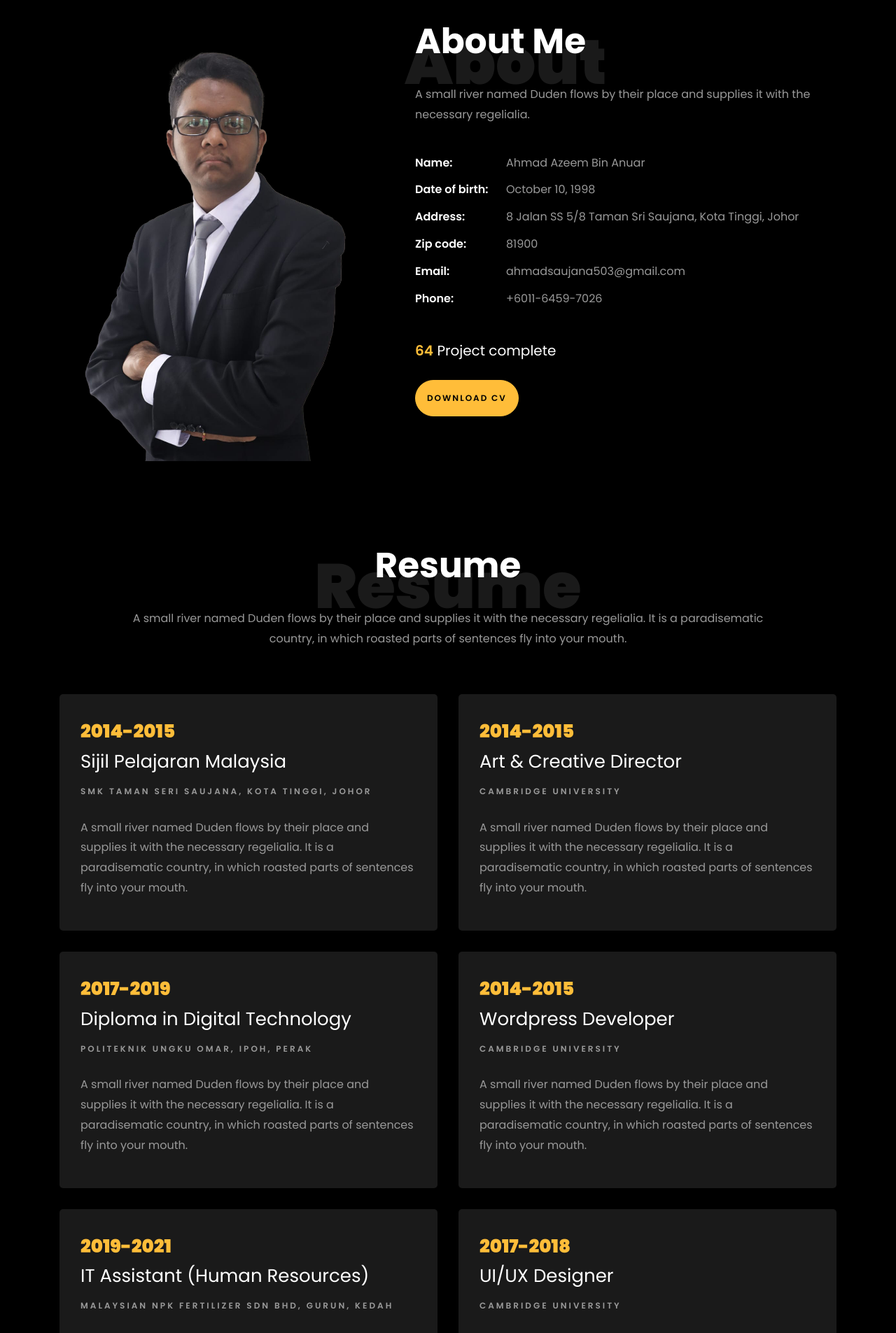
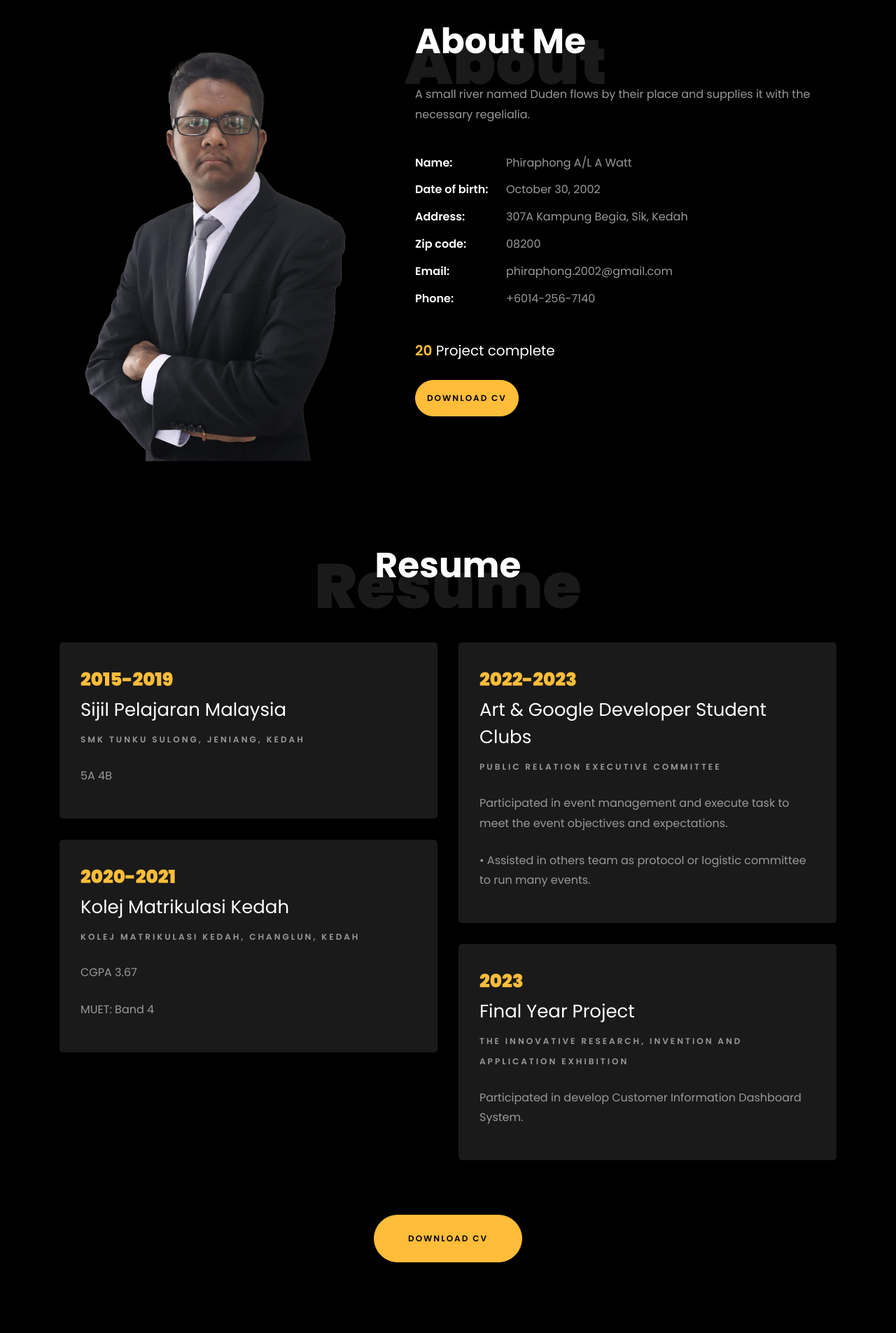
Before and after one commit to Syafuuuuu/Assigment2-SKIG3013, a Flask app: page /Phong in a window 1280 px wide. Shown: the part 840-2745 px from the top of the page at 70% size. Run offline with Flask 3, Linux system fonts and the light colour scheme; some libraries are stand-ins or nearby versions; some web fonts are replaced.

Commit message:
Update Phiraphong-index.html

```diff
--- a/templates/Phiraphong-index.html
+++ b/templates/Phiraphong-index.html
@@ -27,7 +27,7 @@
 
     <nav class="navbar navbar-expand-lg navbar-dark ftco_navbar ftco-navbar-light site-navbar-target" id="ftco-navbar">
 	    <div class="container">
-	      <a class="navbar-brand" href="/">PHIRAPONG</a>
+	      <a class="navbar-brand" href="/">PHIRAPHONG</a>
 	      <button class="navbar-toggler js-fh5co-nav-toggle fh5co-nav-toggle" type="button" data-toggle="collapse" data-target="#ftco-nav" aria-controls="ftco-nav" aria-expanded="false" aria-label="Toggle navigation">
 	        <span class="oi oi-menu"></span> Menu
 	      </button>
@@ -57,8 +57,8 @@
 		          <div class="one-forth d-flex  align-items-center ftco-animate" data-scrollax=" properties: { translateY: '70%' }">
 		          	<div class="text">
 		          		<span class="subheading">Hello!</span>
-			            <h1 class="mb-4 mt-3">I'm <span>PHIRAPONG</span></h1>
-			            <h2 class="mb-4">Vice President of Education<br>UUM Toastmaster</h2>
+			            <h1 class="mb-4 mt-3">I'm <span>PHIRAPHONG</span></h1>
+
 		            </div>
 		          </div>
 	        	</div>
@@ -75,7 +75,7 @@
 		          <div class="one-forth d-flex align-items-center ftco-animate" data-scrollax=" properties: { translateY: '70%' }">
 		          	<div class="text">
 		          		<span class="subheading">Hello!</span>
-			            <h1 class="mb-4 mt-3">I'm an <span>UUM Undergraduate</span> based in Johor</h1>
+			            <h1 class="mb-4 mt-3">I'm an <span>UUM Undergraduate</span> based in Kedah</h1>
 		            </div>
 		          </div>
 	        	</div>
@@ -101,19 +101,19 @@
 		            <h2 class="mb-4">About Me</h2>
 		            <p>A small river named Duden flows by their place and supplies it with the necessary regelialia.</p>
 		            <ul class="about-info mt-4 px-md-0 px-2">
-		            	<li class="d-flex"><span>Name:</span> <span>Ahmad Azeem Bin Anuar</span></li>
-		            	<li class="d-flex"><span>Date of birth:</span> <span>October 10, 1998</span></li>
-		            	<li class="d-flex"><span>Address:</span> <span>8 Jalan SS 5/8 Taman Sri Saujana, Kota Tinggi, Johor</span></li>
-		            	<li class="d-flex"><span>Zip code:</span> <span>81900</span></li>
-		            	<li class="d-flex"><span>Email:</span> <span>ahmadsaujana503@gmail.com</span></li>
-		            	<li class="d-flex"><span>Phone: </span> <span>+6011-6459-7026</span></li>
+		            	<li class="d-flex"><span>Name:</span> <span>Phiraphong A/L A Watt</span></li>
+		            	<li class="d-flex"><span>Date of birth:</span> <span>October 30, 2002</span></li>
+		            	<li class="d-flex"><span>Address:</span> <span>307A Kampung Begia, Sik, Kedah</span></li>
+		            	<li class="d-flex"><span>Zip code:</span> <span>08200</span></li>
+		            	<li class="d-flex"><span>Email:</span> <span>phiraphong.2002@gmail.com</span></li>
+		            	<li class="d-flex"><span>Phone: </span> <span>+6014-256-7140</span></li>
 		            </ul>
 		          </div>
 		        </div>
 	          <div class="counter-wrap ftco-animate d-flex mt-md-3">
               <div class="text">
               	<p class="mb-4">
-	                <span class="number" data-number="64">0</span>
+	                <span class="number" data-number="20">0</span>
 	                <span>Project complete</span>
                 </p>
                 <p><a href="#" class="btn btn-primary py-3 px-3">Download CV</a></p>
@@ -130,49 +130,39 @@
           <div class="col-md-10 heading-section text-center ftco-animate">
           	<h1 class="big big-2">Resume</h1>
             <h2 class="mb-4">Resume</h2>
-            <p>A small river named Duden flows by their place and supplies it with the necessary regelialia. It is a paradisematic country, in which roasted parts of sentences fly into your mouth.</p>
           </div>
         </div>
     		<div class="row">
     			<div class="col-md-6">
     				<div class="resume-wrap ftco-animate">
-    					<span class="date">2014-2015</span>
+    					<span class="date">2015-2019</span>
     					<h2>Sijil Pelajaran Malaysia</h2>
-    					<span class="position">SMK Taman Seri Saujana, Kota Tinggi, Johor</span>
-    					<p class="mt-4">A small river named Duden flows by their place and supplies it with the necessary regelialia. It is a paradisematic country, in which roasted parts of sentences fly into your mouth.</p>
+    					<span class="position">SMK Tunku Sulong, Jeniang, Kedah</span>
+    					<p class="mt-4">5A 4B</p>
     				</div>
     				<div class="resume-wrap ftco-animate">
-    					<span class="date">2017-2019</span>
-    					<h2>Diploma in Digital Technology</h2>
-    					<span class="position">Politeknik Ungku Omar, Ipoh, Perak</span>
-    					<p class="mt-4">A small river named Duden flows by their place and supplies it with the necessary regelialia. It is a paradisematic country, in which roasted parts of sentences fly into your mouth.</p>
-    				</div>
-    				<div class="resume-wrap ftco-animate">
-    					<span class="date">2019-2021</span>
-    					<h2>IT Assistant (Human Resources)</h2>
-    					<span class="position">Malaysian NPK Fertilizer Sdn Bhd, Gurun, Kedah</span>
-    					<p class="mt-4">A small river named Duden flows by their place and supplies it with the necessary regelialia. It is a paradisematic country, in which roasted parts of sentences fly into your mouth.</p>
+    					<span class="date">2020-2021</span>
+    					<h2>Kolej Matrikulasi Kedah</h2>
+    					<span class="position">Kolej Matrikulasi Kedah, Changlun, Kedah</span>
+    					<p class="mt-4">CGPA 3.67</p>
+						<p class="mt-4">MUET: Band 4</p>
     				</div>
     			</div>
 
     			<div class="col-md-6">
     				<div class="resume-wrap ftco-animate">
-    					<span class="date">2014-2015</span>
-    					<h2>Art &amp; Creative Director</h2>
-    					<span class="position">Cambridge University</span>
-    					<p class="mt-4">A small river named Duden flows by their place and supplies it with the necessary regelialia. It is a paradisematic country, in which roasted parts of sentences fly into your mouth.</p>
+    					<span class="date">2022-2023</span>
+    					<h2>Art &amp; Google Developer Student Clubs</h2>
+    					<span class="position">Public Relation Executive Committee</span>
+    					<p class="mt-4">Participated in event management and execute task to meet the event objectives and expectations.</p>
+						<p class="mt-4">•
+							Assisted in others team as protocol or logistic committee to run many events.</p>
     				</div>
     				<div class="resume-wrap ftco-animate">
-    					<span class="date">2014-2015</span>
-    					<h2>Wordpress Developer</h2>
-    					<span class="position">Cambridge University</span>
-    					<p class="mt-4">A small river named Duden flows by their place and supplies it with the necessary regelialia. It is a paradisematic country, in which roasted parts of sentences fly into your mouth.</p>
-    				</div>
-    				<div class="resume-wrap ftco-animate">
-    					<span class="date">2017-2018</span>
-    					<h2>UI/UX Designer</h2>
-    					<span class="position">Cambridge University</span>
-    					<p class="mt-4">A small river named Duden flows by their place and supplies it with the necessary regelialia. It is a paradisematic country, in which roasted parts of sentences fly into your mouth.</p>
+    					<span class="date">2023</span>
+    					<h2>Final Year Project</h2>
+    					<span class="position">The Innovative Research, Invention and Application Exhibition</span>
+    					<p class="mt-4">Participated in develop Customer Information Dashboard System.</p>
     				</div>
     			</div>
     		</div>
@@ -190,7 +180,6 @@
           <div class="col-md-12 heading-section text-center ftco-animate">
           	<h1 class="big big-2">Hobby</h1>
             <h2 class="mb-4">My Hobby</h2>
-            <p>Far far away, behind the word mountains, far from the countries Vokalia and Consonantia</p>
           </div>
         </div>
     		<div class="row">
@@ -200,7 +189,7 @@
 								<i class="flaticon-analysis"></i>
 							</span>
 							<div class="desc">
-								<h3 class="mb-5">Web Design</h3>
+								<h3 class="mb-5">Figma Design</h3>
 							</div>
 						</a>
 					</div>
@@ -220,7 +209,7 @@
 								<i class="flaticon-ideas"></i>
 							</span>
 							<div class="desc">
-								<h3 class="mb-5">Web Developer</h3>
+								<h3 class="mb-5">Data Analytics</h3>
 							</div>
 						</a>
 					</div>
@@ -231,7 +220,7 @@
 								<i class="flaticon-analysis"></i>
 							</span>
 							<div class="desc">
-								<h3 class="mb-5">App Developing</h3>
+								<h3 class="mb-5">Pattern Recognition</h3>
 							</div>
 						</a>
 					</div>
@@ -241,7 +230,7 @@
 								<i class="flaticon-flasks"></i>
 							</span>
 							<div class="desc">
-								<h3 class="mb-5">Branding</h3>
+								<h3 class="mb-5">Movie Library</h3>
 							</div>
 						</a>
 					</div>
@@ -251,7 +240,7 @@
 								<i class="flaticon-ideas"></i>
 							</span>
 							<div class="desc">
-								<h3 class="mb-5">Product Strategy</h3>
+								<h3 class="mb-5">Book Reading</h3>
 							</div>
 						</a>
 					</div>
@@ -266,13 +255,12 @@
           <div class="col-md-12 heading-section text-center ftco-animate">
           	<h1 class="big big-2">Skills</h1>
             <h2 class="mb-4">My Skills</h2>
-            <p>Far far away, behind the word mountains, far from the countries Vokalia and Consonantia</p>
           </div>
         </div>
 				<div class="row">
 					<div class="col-md-6 animate-box">
 						<div class="progress-wrap ftco-animate">
-							<h3>Photoshop</h3>
+							<h3>Canva</h3>
 							<div class="progress">
 							 	<div class="progress-bar color-1" role="progressbar" aria-valuenow="90"
 							  	aria-valuemin="0" aria-valuemax="100" style="width:90%">
@@ -283,9 +271,9 @@
 					</div>
 					<div class="col-md-6 animate-box">
 						<div class="progress-wrap ftco-animate">
-							<h3>Networking</h3>
+							<h3>Java</h3>
 							<div class="progress">
-							 	<div class="progress-bar color-2" role="progressbar" aria-valuenow="55"
+							 	<div class="progress-bar color-2" role="progressbar" aria-valuenow="70"
 							  	aria-valuemin="0" aria-valuemax="100" style="width:55%">
 							    <span>55%</span>
 							  	</div>
@@ -296,7 +284,7 @@
 						<div class="progress-wrap ftco-animate">
 							<h3>HTML5</h3>
 							<div class="progress">
-							 	<div class="progress-bar color-3" role="progressbar" aria-valuenow="95"
+							 	<div class="progress-bar color-3" role="progressbar" aria-valuenow="80"
 							  	aria-valuemin="0" aria-valuemax="100" style="width:95%">
 							    <span>95%</span>
 							  	</div>
@@ -307,7 +295,7 @@
 						<div class="progress-wrap ftco-animate">
 							<h3>CSS3</h3>
 							<div class="progress">
-							 	<div class="progress-bar color-4" role="progressbar" aria-valuenow="90"
+							 	<div class="progress-bar color-4" role="progressbar" aria-valuenow="80"
 							  	aria-valuemin="0" aria-valuemax="100" style="width:90%">
 							    <span>90%</span>
 							  	</div>
@@ -316,9 +304,9 @@
 					</div>
 					<div class="col-md-6 animate-box">
 						<div class="progress-wrap ftco-animate">
-							<h3>WordPress</h3>
+							<h3>Python</h3>
 							<div class="progress">
-							 	<div class="progress-bar color-5" role="progressbar" aria-valuenow="70"
+							 	<div class="progress-bar color-5" role="progressbar" aria-valuenow="75"
 							  	aria-valuemin="0" aria-valuemax="100" style="width:70%">
 							    <span>70%</span>
 							  	</div>
@@ -327,9 +315,9 @@
 					</div>
 					<div class="col-md-6 animate-box">
 						<div class="progress-wrap ftco-animate">
-							<h3>SEO</h3>
+							<h3>SQL</h3>
 							<div class="progress">
-							 	<div class="progress-bar color-6" role="progressbar" aria-valuenow="80"
+							 	<div class="progress-bar color-6" role="progressbar" aria-valuenow="70"
 							  	aria-valuemin="0" aria-valuemax="100" style="width:80%">
 							    <span>80%</span>
 							  	</div>
@@ -455,7 +443,7 @@
           			<span class="icon-map-signs"></span>
           		</div>
           		<h3 class="mb-4">Address</h3>
-	            <p>8 Jalan SS 5/8 Taman Sri Saujana, 81900 Kota Tinggi, Johor</p>
+	            <p>307A Kampung Begia Jeniang, 08200 Sik, Kedah</p>
 	          </div>
           </div>
           <div class="col-md-6 col-lg-3 d-flex ftco-animate">
@@ -464,7 +452,7 @@
           			<span class="icon-phone2"></span>
           		</div>
           		<h3 class="mb-4">Contact Number</h3>
-	            <p><a href="#">+6011 6459 7026</a></p>
+	            <p><a href="#">+6014 256 7140</a></p>
 	          </div>
           </div>
           <div class="col-md-6 col-lg-3 d-flex ftco-animate">
@@ -473,7 +461,7 @@
           			<span class="icon-paper-plane"></span>
           		</div>
           		<h3 class="mb-4">Email Address</h3>
-	            <p><a href="#">ahmadsaujana503@gmail.com</a></p>
+	            <p><a href="#">phiraphong.2002@gmail.com</a></p>
 	          </div>
           </div>
           <div class="col-md-6 col-lg-3 d-flex ftco-animate">
@@ -482,7 +470,7 @@
           			<span class="icon-globe"></span>
           		</div>
           		<h3 class="mb-4">Website</h3>
-	            <p><a href="#">ahmad_azeem_anuar@soc.uum.edu.my</a></p>
+	            <p><a href="#">phiraphong_a_watt@soc.uum.edu.my</a></p>
 	          </div>
           </div>
         </div>
@@ -524,7 +512,6 @@
           <div class="col-md">
             <div class="ftco-footer-widget mb-4">
               <h2 class="ftco-heading-2">About</h2>
-              <p>Far far away, behind the word mountains, far from the countries Vokalia and Consonantia, there live the blind texts.</p>
               <ul class="ftco-footer-social list-unstyled float-md-left float-lft mt-5">
                 <li class="ftco-animate"><a href="#"><span class="icon-twitter"></span></a></li>
                 <li class="ftco-animate"><a href="#"><span class="icon-facebook"></span></a></li>
@@ -538,9 +525,9 @@
             	<h2 class="ftco-heading-2">Have a Questions?</h2>
             	<div class="block-23 mb-3">
 	              <ul>
-	                <li><span class="icon icon-map-marker"></span><span class="text">8 Jalan SS 5/8 Taman Sri Saujana, 81900 Kota Tinggi, Johor</span></li>
-	                <li><a href="#"><span class="icon icon-phone"></span><span class="text">+6011 6459 7026</span></a></li>
-	                <li><a href="#"><span class="icon icon-envelope"></span><span class="text">ahmad_azeem_anuar@soc.uum.edu.my</span></a></li>
+	                <li><span class="icon icon-map-marker"></span><span class="text">307A Kampung Begia Jeniang, 08200 Sik, Kedah</span></li>
+	                <li><a href="#"><span class="icon icon-phone"></span><span class="text">+6014 256 7140</span></a></li>
+	                <li><a href="#"><span class="icon icon-envelope"></span><span class="text">phiraphong_a_watt@soc.uum.edu.my</span></a></li>
 	              </ul>
 	            </div>
             </div>
```
